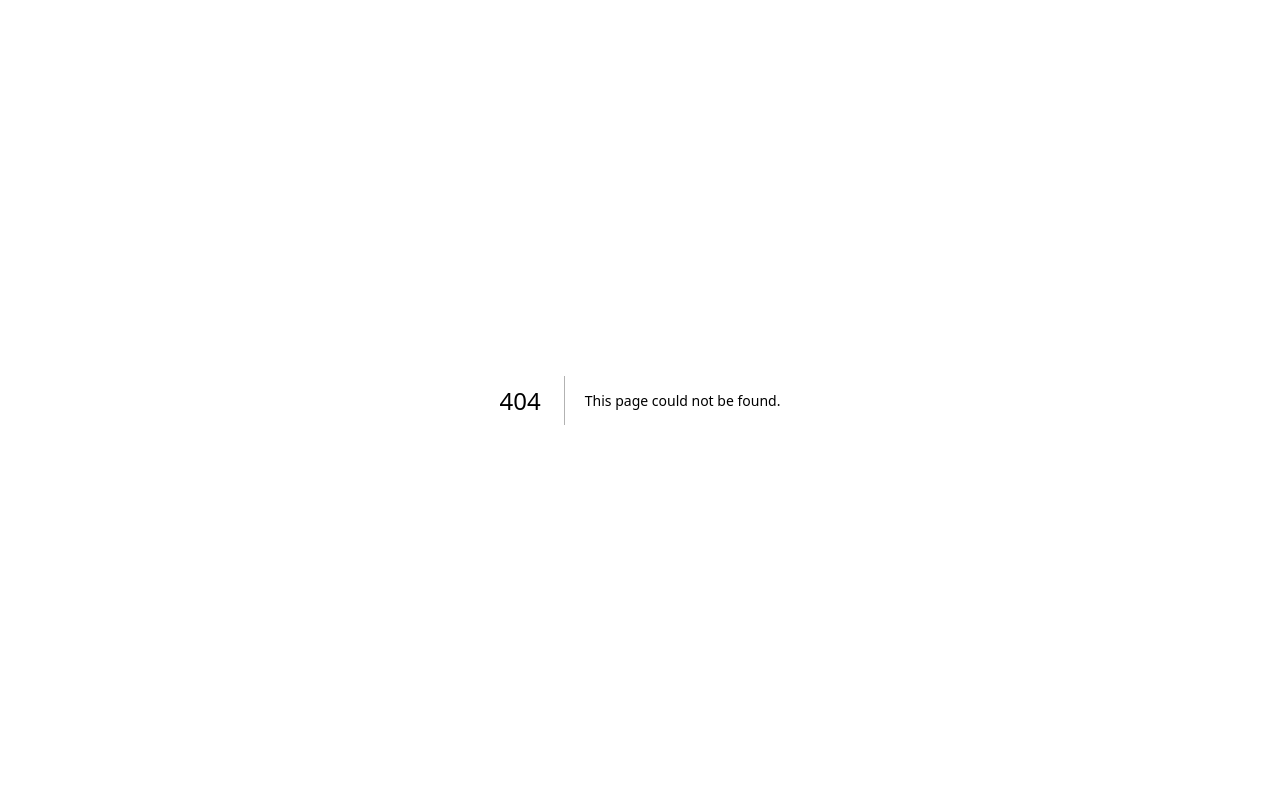
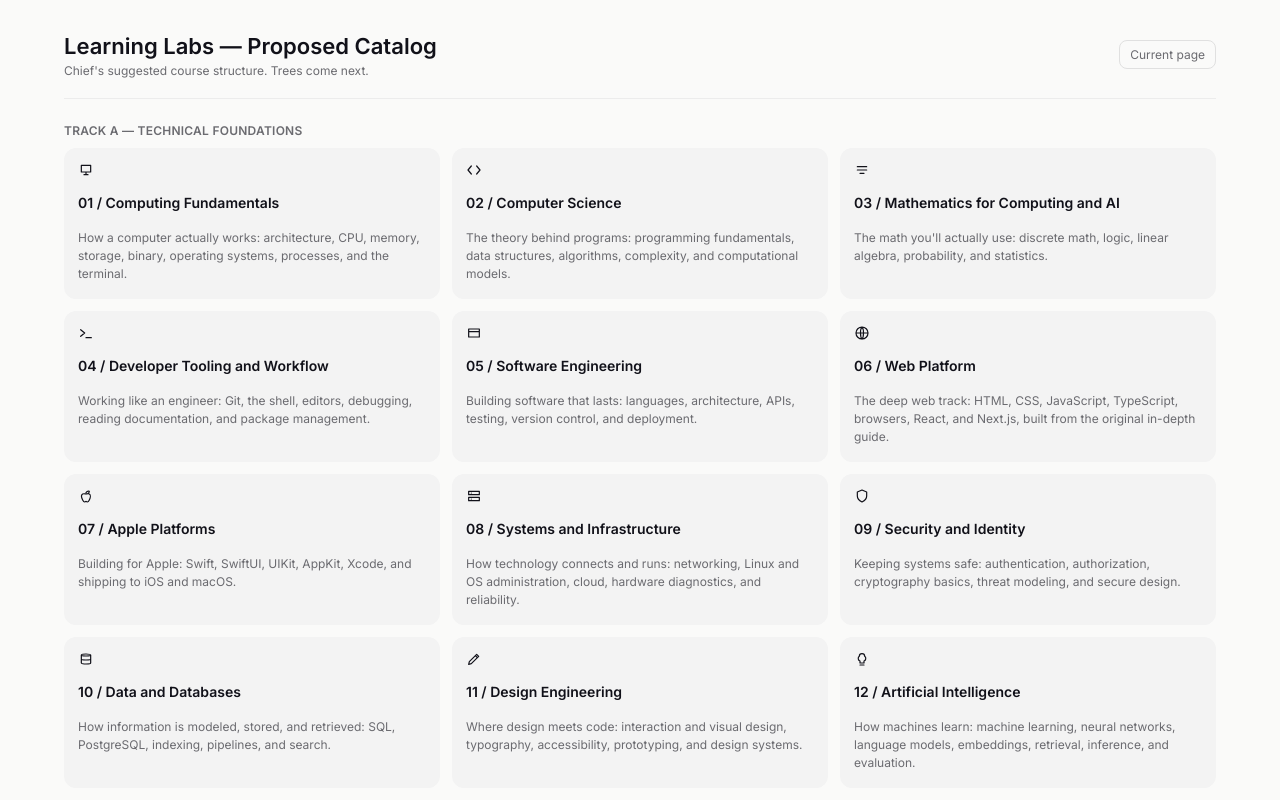
Before and after one commit to w-ade/learning-lobby, a Next.js app: page /suggested in a window 1280 px wide. Before the commit this address had no page. Built offline with nearby package versions, Linux system fonts and the light colour scheme.

Commit message:
Proposed catalog page: Track A foundations and Track B agent engineering courses

```diff
--- a/app/page.tsx
+++ b/app/page.tsx
@@ -1,3 +1,4 @@
+import Link from "next/link";
 import LearnTree from "./learn/LearnTree";
 import agent from "./learn/agent-tree.json";
 import foundations from "./learn/foundations-tree.json";
@@ -15,7 +16,8 @@ export default function Home() {
   return <div className="ll-page">
     <header className="ll-head">
       <svg className="ll-logo" viewBox="0 0 24 24"><rect x="3" y="11" width="7" height="7" rx="1" /><rect x="11" y="11" width="7" height="7" rx="1" /><rect x="13" y="3" width="7" height="7" rx="1" transform="rotate(12 16.5 6.5)" /></svg>
-      <div><h1>Learning Labs</h1><p>Explore. Understand. Build.</p></div>
+      <div style={{ flex: 1 }}><h1>Learning Labs</h1><p>Explore. Understand. Build.</p></div>
+      <Link href="/suggested" className="ll-nav">Proposed catalog</Link>
     </header>
     <div className="ll-cols">
       {classes.map((c) => <section key={c.n} className="ll-col">
--- a/app/split.css
+++ b/app/split.css
@@ -13,3 +13,9 @@ html, body { margin: 0; background: #FAFAF9; }
 .ll-tree .glide { min-height: 0; background: transparent; }
 .ll-tree .glide main { max-width: none; width: auto; margin: 0; padding: 0; }
 @media (max-width: 720px) { .ll-cols { grid-template-columns: 1fr; } }
+.ll-grid3 { grid-template-columns: repeat(3, 1fr); }
+.ll-grid3 .ll-card { margin-bottom: 0; }
+.ll-group { margin: 24px 0 10px; font-size: 12px; font-weight: 600; color: #6b6b70; letter-spacing: .02em; text-transform: uppercase; }
+.ll-nav { font-size: 12px; color: #6b6b70; text-decoration: none; padding: 6px 10px; border: 1px solid #E0E0E0; border-radius: 8px; align-self: center; }
+.ll-nav:hover { color: #111119; }
+@media (max-width: 900px) { .ll-grid3 { grid-template-columns: 1fr 1fr; } }
--- /dev/null
+++ b/app/suggested/page.tsx
@@ -0,0 +1,64 @@
+import Link from "next/link";
+import "../tree/glide.css";
+import "../split.css";
+
+const icon = (d: string) => <svg viewBox="0 0 24 24"><path d={d} /></svg>;
+const courses = [
+  { t: "Computing Fundamentals", d: "How a computer actually works: architecture, CPU, memory, storage, binary, operating systems, processes, and the terminal.", i: "M5 5h14v10H5zM9 19h6M12 15v4" },
+  { t: "Computer Science", d: "The theory behind programs: programming fundamentals, data structures, algorithms, complexity, and computational models.", i: "M8 6l-5 6 5 6M16 6l5 6-5 6" },
+  { t: "Mathematics for Computing and AI", d: "The math you'll actually use: discrete math, logic, linear algebra, probability, and statistics.", i: "M5 7h14M5 12h14M9 17h6" },
+  { t: "Developer Tooling and Workflow", d: "Working like an engineer: Git, the shell, editors, debugging, reading documentation, and package management.", i: "M4 17l6-5-6-5M12 19h8" },
+  { t: "Software Engineering", d: "Building software that lasts: languages, architecture, APIs, testing, version control, and deployment.", i: "M4 6h16v12H4zM4 10h16" },
+  { t: "Web Platform", d: "The deep web track: HTML, CSS, JavaScript, TypeScript, browsers, React, and Next.js, built from the original in-depth guide.", i: "M12 3a9 9 0 100 18 9 9 0 000-18zM3 12h18M12 3c3 3 3 15 0 18M12 3c-3 3-3 15 0 18" },
+  { t: "Apple Platforms", d: "Building for Apple: Swift, SwiftUI, UIKit, AppKit, Xcode, and shipping to iOS and macOS.", i: "M12 7c2-3 5-2 5-2s0 3-3 4M7 9c2-1 4 0 5 0s3-1 5 0c2 1 2 5 0 9-1 2-2 3-3 3s-1-1-2-1-1 1-2 1-2-1-3-3c-2-4-2-8 0-9z" },
+  { t: "Systems and Infrastructure", d: "How technology connects and runs: networking, Linux and OS administration, cloud, hardware diagnostics, and reliability.", i: "M4 5h16v5H4zM4 14h16v5H4zM8 7.5h.01M8 16.5h.01" },
+  { t: "Security and Identity", d: "Keeping systems safe: authentication, authorization, cryptography basics, threat modeling, and secure design.", i: "M12 3l7 3v6c0 4-3 7-7 9-4-2-7-5-7-9V6z" },
+  { t: "Data and Databases", d: "How information is modeled, stored, and retrieved: SQL, PostgreSQL, indexing, pipelines, and search.", i: "M5 6c0-2 14-2 14 0v12c0 2-14 2-14 0zM5 6c0 2 14 2 14 0M5 12c0 2 14 2 14 0" },
+  { t: "Design Engineering", d: "Where design meets code: interaction and visual design, typography, accessibility, prototyping, and design systems.", i: "M4 20l4-1 11-11-3-3L5 16zM14 7l3 3" },
+  { t: "Artificial Intelligence", d: "How machines learn: machine learning, neural networks, language models, embeddings, retrieval, inference, and evaluation.", i: "M12 4a4 4 0 014 4 4 4 0 01-1 7v3H9v-3a4 4 0 01-1-7 4 4 0 014-4zM9 21h6" },
+  { t: "Embedded and Hardware", d: "Software that touches the physical world: microcontrollers, firmware, sensors, and hardware interfaces.", i: "M7 7h10v10H7zM10 3v4M14 3v4M10 17v4M14 17v4M3 10h4M3 14h4M17 10h4M17 14h4" },
+];
+
+const agentCourses = [
+  { t: "Agent Engineering Foundations", d: "What an agent really is: model vs. agent, functions vs. workflows vs. agents vs. autonomy, and when not to build an agent at all.", i: "M12 3a9 9 0 100 18 9 9 0 000-18zM12 8v4l3 2" },
+  { t: "How Language Models Work", d: "Just enough model internals to reason about agents: tokens, context windows, sampling, inference, model limits, and why models hallucinate.", i: "M12 4a4 4 0 014 4 4 4 0 01-1 7v3H9v-3a4 4 0 01-1-7 4 4 0 014-4zM9 21h6" },
+  { t: "Working with Model APIs", d: "Talking to models as software: requests, messages and roles, streaming, structured output, rate limits, cost, and choosing models.", i: "M4 12h6M14 12h6M10 8l4 4-4 4" },
+  { t: "Prompting and Instructions", d: "Designing behavior in language: system prompts, roles, examples, specifications, and writing instructions an agent reliably follows.", i: "M5 5h14v10H9l-4 4z" },
+  { t: "Tools and Function Calling", d: "How agents act on the world: tool schemas, the function-calling cycle, tool registries, MCP, and designing tools a model uses well.", i: "M14 6l4 4-8 8H6v-4zM12 8l4 4" },
+  { t: "The Agent Loop", d: "The core runtime: observe, decide, act, repeat, plus stopping conditions, retries, error handling, and building the loop yourself.", i: "M4 12a8 8 0 0114-5l2-2v6h-6l2-2a5 5 0 10.5 6" },
+  { t: "Context, State, and Memory", d: "How agents remember: context engineering, conversation state, short- and long-term memory, summarization, and persistence.", i: "M5 6c0-2 14-2 14 0v12c0 2-14 2-14 0zM5 6c0 2 14 2 14 0M5 12c0 2 14 2 14 0" },
+  { t: "Retrieval and Knowledge", d: "Giving agents knowledge: embeddings, vector search, RAG, chunking, and grounding answers in real sources.", i: "M11 4a7 7 0 100 14 7 7 0 000-14zM20 20l-4-4" },
+  { t: "Planning and Reasoning", d: "How agents break down work: task decomposition, plan-and-execute, reflection, self-correction, and reasoning models.", i: "M5 5h6v6H5zM13 13h6v6h-6zM11 8h4v5" },
+  { t: "Multi-Agent Systems", d: "When one agent isn't enough: orchestrators and subagents, handoffs, delegation, and the real costs of coordination.", i: "M7 7a3 3 0 100 .01M17 7a3 3 0 100 .01M12 17a3 3 0 100 .01M8 9l3 6M16 9l-3 6" },
+  { t: "Safety, Guardrails, and Permissions", d: "Keeping agents in bounds: approvals, human-in-the-loop, sandboxing, prompt injection, untrusted content, and least privilege.", i: "M12 3l7 3v6c0 4-3 7-7 9-4-2-7-5-7-9V6z" },
+  { t: "Evaluation and Observability", d: "Knowing if an agent works: evals, test sets, tracing, logging, token and cost tracking, and debugging agent behavior.", i: "M4 19V9M10 19V5M16 19v-7M22 19H2" },
+  { t: "Agents in Production", d: "Running agents as real software: async jobs, queues, scheduling, durable workflows, databases, deployment, and cost control.", i: "M4 5h16v5H4zM4 14h16v5H4zM8 7.5h.01M8 16.5h.01" },
+  { t: "Agent Interfaces and UX", d: "Designing for people and agents together: chat and beyond, streaming UI, approvals, trust, and showing what an agent is doing.", i: "M4 5h16v11H4zM8 20h8" },
+  { t: "Frameworks and the Ecosystem", d: "Once you know the machinery: OpenAI Agents SDK, Vercel AI SDK, LangGraph, MCP servers, and when a framework helps or hides.", i: "M4 7l8-4 8 4-8 4zM4 12l8 4 8-4M4 17l8 4 8-4" },
+  { t: "Capstone: Build Your Own Agent", d: "A from-scratch research agent in TypeScript, grown step by step: tools, loop, memory, scheduling, a database, and a UI.", i: "M12 3l2.5 5 5.5.8-4 3.9.9 5.5-4.9-2.6-4.9 2.6.9-5.5-4-3.9 5.5-.8z" },
+];
+
+export default function Suggested() {
+  return <div className="ll-page">
+    <header className="ll-head">
+      <div style={{ flex: 1 }}><h1>Learning Labs — Proposed Catalog</h1><p>Chief&apos;s suggested course structure. Trees come next.</p></div>
+      <Link href="/" className="ll-nav">Current page</Link>
+    </header>
+    <h3 className="ll-group">Track A — Technical Foundations</h3>
+    <div className="ll-cols ll-grid3">
+      {courses.map((c, n) => <div key={c.t} className="ll-card">
+        <span className="ll-icon">{icon(c.i)}</span>
+        <h2>{String(n + 1).padStart(2, "0")} / {c.t}</h2>
+        <p>{c.d}</p>
+      </div>)}
+    </div>
+    <h3 className="ll-group">Track B — Agent Engineering</h3>
+    <div className="ll-cols ll-grid3">
+      {agentCourses.map((c, n) => <div key={c.t} className="ll-card">
+        <span className="ll-icon">{icon(c.i)}</span>
+        <h2>B{String(n + 1).padStart(2, "0")} / {c.t}</h2>
+        <p>{c.d}</p>
+      </div>)}
+    </div>
+  </div>;
+}
```
